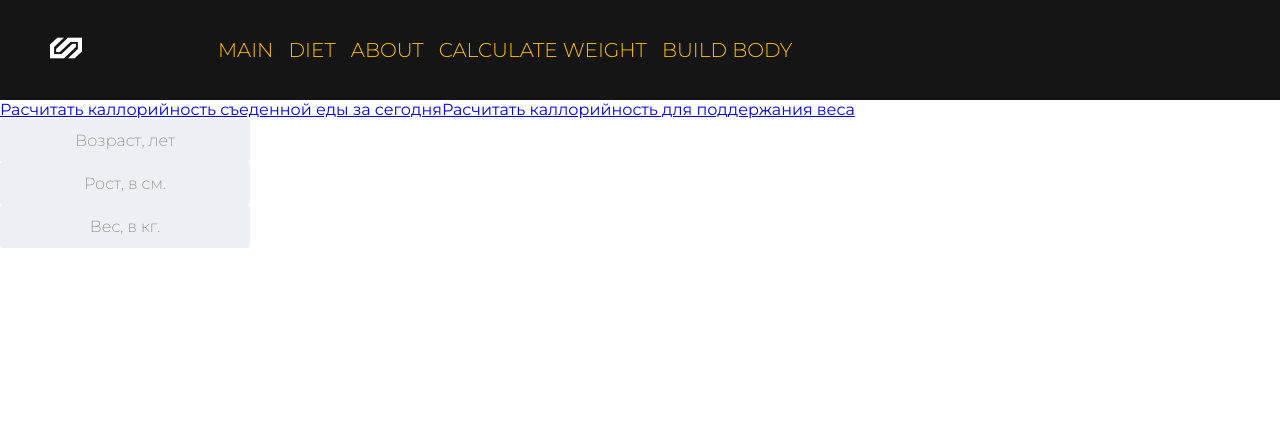
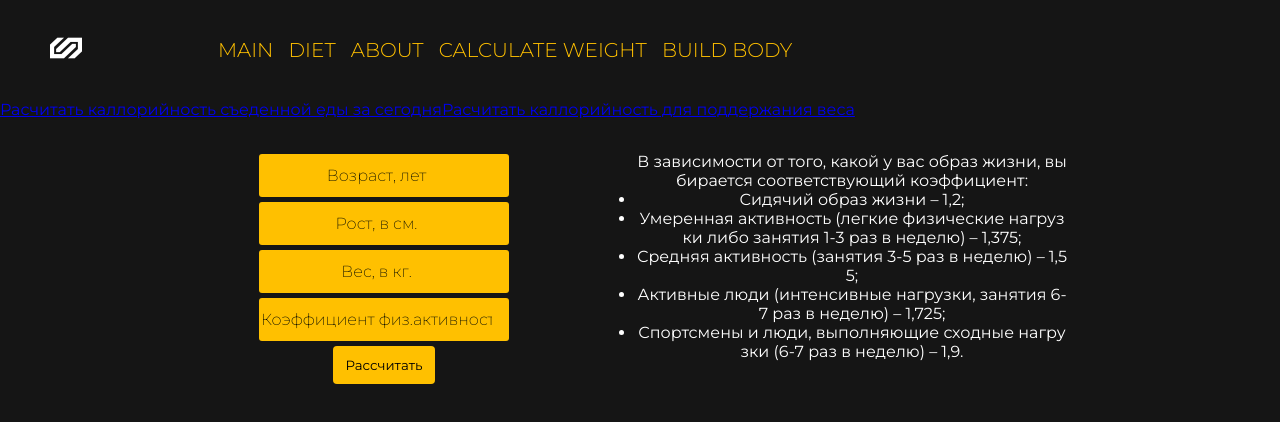
Before and after one commit to SulimanVu/Health-Front, a React (Create React App) app: page /calc/calcweight in a window 1280 px wide. Shown: the top 422 px of the page. Built offline with nearby package versions, Linux system fonts and the light colour scheme.

Commit message:
Сделал калькулятор

```diff
--- a/src/components/Header/Header.jsx
+++ b/src/components/Header/Header.jsx
@@ -1,5 +1,5 @@
 import React from "react";
-import styles from "./header.module.scss";
+import styles from "./Header.module.scss";
 import logo from "../../public/logo.png";
 import { Link } from "react-router-dom";
 
--- a/src/pages/Calc/Calc.jsx
+++ b/src/pages/Calc/Calc.jsx
@@ -5,7 +5,7 @@ import { Link, Outlet } from "react-router-dom";
 const Calc = () => {
   return (
       <div>
-        <div>
+        <div className={style.col}>
           <Link to={'calconday'}>Расчитать каллорийность съеденной еды за сегодня</Link>
           <Link to={'calcweight'}>Расчитать каллорийность для поддержания веса</Link>
           <Outlet />
--- a/src/pages/Calc/Calc.module.scss
+++ b/src/pages/Calc/Calc.module.scss
@@ -0,0 +1,4 @@
+.col {
+    min-height: 100vh;
+    background-color: #151515;
+}
--- a/src/pages/Calc/CalcWeight/CalcWeight.jsx
+++ b/src/pages/Calc/CalcWeight/CalcWeight.jsx
@@ -1,19 +1,74 @@
-import React from "react";
+import React, { useState } from "react";
 import style from './calcWeight.module.scss'
 
 const CalcWeight = () => {
+  const [age, setAge] = useState('');
+  const [height, setHeight] = useState('');
+  const [weight, setWeight] = useState('');
+  const [act, setAct] = useState('');
+  const [modal, setModal] = useState(false);
+  const sum = Math.floor((88 + (13 * weight) + (4 * height) - (5 * age)) * act);
+
+  const handleRas = () => {
+    setModal(true);
+  }
+
   return (
-      <div className={style.marg}>
-        <div>
-          <input placeholder="Возраст, лет" />
+    <>
+      <div className={style.main}>
+        <div className={style.mainCalc}>
+          <div>
+            <input
+              type='number'
+              value={age}
+              onChange={(e) => setAge(e.target.value)}
+              className={style.inp}
+              placeholder="Возраст, лет" />
+          </div>
+          <div>
+            <input
+              type='number'
+              step='10'
+              value={height}
+              onChange={(e) => setHeight(e.target.value)}
+              className={style.inp}
+              placeholder="Рост, в см." />
+          </div>
+          <div>
+            <input
+              type='number'
+              step='10'
+              value={weight}
+              onChange={(e) => setWeight(e.target.value)}
+              className={style.inp}
+              placeholder="Вес, в кг." />
+          </div>
+          <div>
+            <input
+              type='number'
+              value={act}
+              onChange={(e) => setAct(e.target.value)}
+              className={style.inp}
+              placeholder="Коэффициент физ.активности" />
+          </div>
+          <div><button className={style.but} onClick={() => { handleRas() }}>Рассчитать</button></div>
         </div>
-        <div>
-          <input placeholder="Рост, в см." />
-        </div>
-        <div>
-          <input placeholder="Вес, в кг." />
+        <div className={style.active}>
+          <ul className={style.fon}>
+            <p>В зависимости от того, какой у вас образ жизни, выбирается соответствующий коэффициент:
+              <li>Сидячий образ жизни – 1,2;</li>
+              <li>Умеренная активность (легкие физические нагрузки либо занятия 1-3 раз в неделю) – 1,375;</li>
+              <li>Средняя активность (занятия 3-5 раз в неделю) – 1,55;</li>
+              <li>Активные люди (интенсивные нагрузки, занятия 6-7 раз в неделю) – 1,725;</li>
+              <li>Спортсмены и люди, выполняющие сходные нагрузки (6-7 раз в неделю) – 1,9.</li>
+            </p>
+          </ul>
         </div>
       </div>
+      <div className={style.modalMain}>
+        <div className={style.modal}>{modal ? `Для похудения и поддержания вашего веса в тонусе, вам необходимо потреблять ${sum} калорий` : null}</div>
+      </div>
+    </>
   );
 };
 
--- a/src/pages/Calc/CalcWeight/calcWeight.module.scss
+++ b/src/pages/Calc/CalcWeight/calcWeight.module.scss
@@ -0,0 +1,69 @@
+.main {
+    margin-top: 10px;
+    width: 100%;
+    display: flex;
+    justify-content: center;
+}
+
+.mainCalc {
+    width: 30%;
+    margin-top: 20px;
+    display: flex;
+    flex-direction: column;
+    align-items: center;
+}
+
+.inp {
+    background-color: #ffc000;
+    margin-top: 5px;
+    color: black;
+}
+
+input::placeholder {
+    color: rgb(1, 6, 0);
+}
+
+.but {
+    margin-top: 5px;
+    border: none;
+    border-radius: 4px;
+    padding: 11px 13px;
+    box-sizing: border-box;
+    background-color: #ffc000;
+    color: black;
+    transition: 1s;
+    cursor: pointer;
+}
+
+.but:hover {
+    background-color: rgb(183, 214, 8);
+    scale: 1.09;
+}
+
+.active {
+    width: 40%;
+    word-break: break-all;
+    box-sizing: border-box;
+    padding: 20px 20px;
+    text-align: center;
+    display: flex;
+    color: white;
+    align-items: center;
+}
+
+.fon li {
+    font-size: 16px;
+}
+
+.modalMain {
+    display: flex;
+    justify-content: center;
+}
+
+.modal {
+    width: 30%;
+    padding: 10px 10px;
+    display: flex;
+    justify-content: center;
+    color: white;
+}
```
